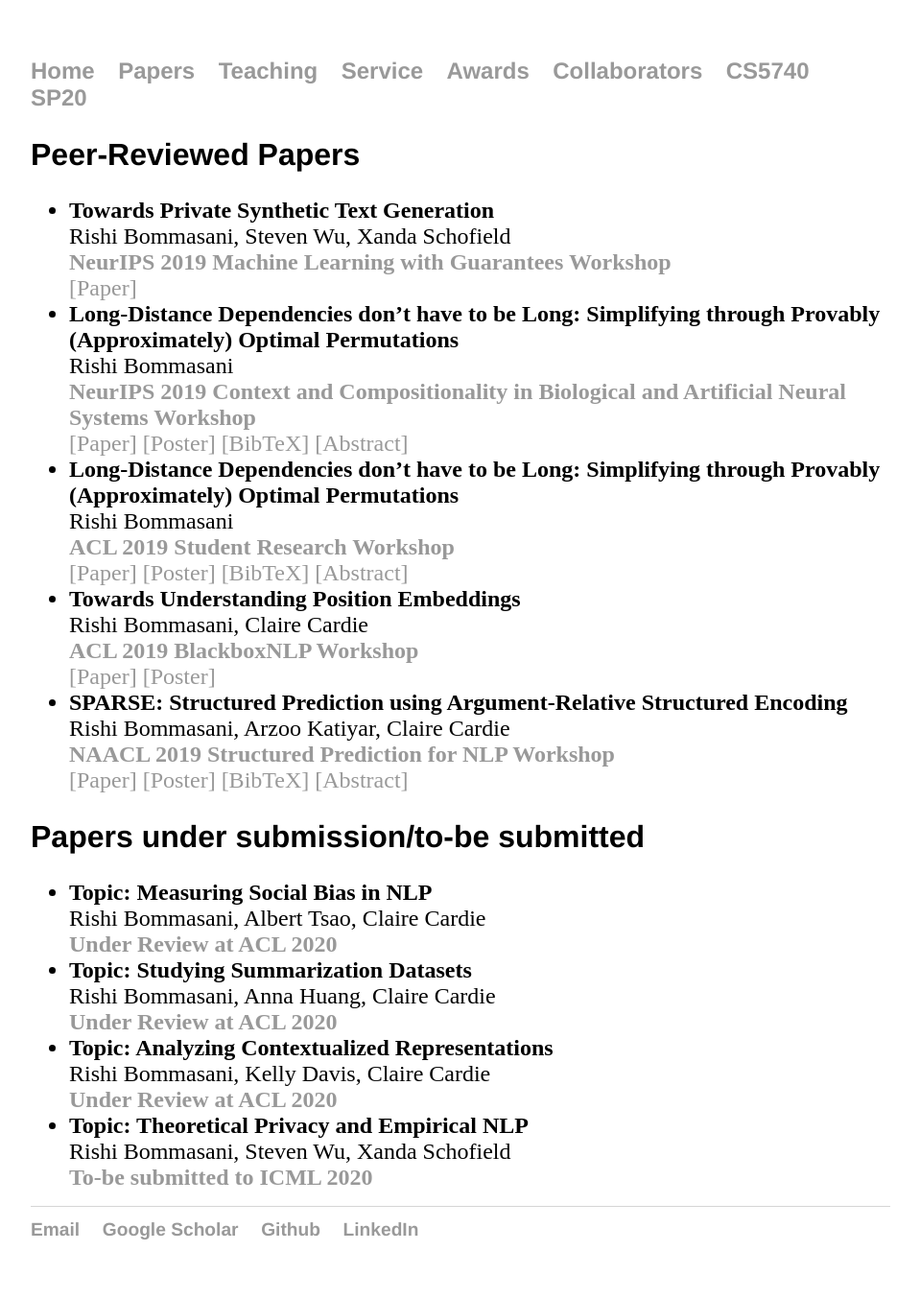
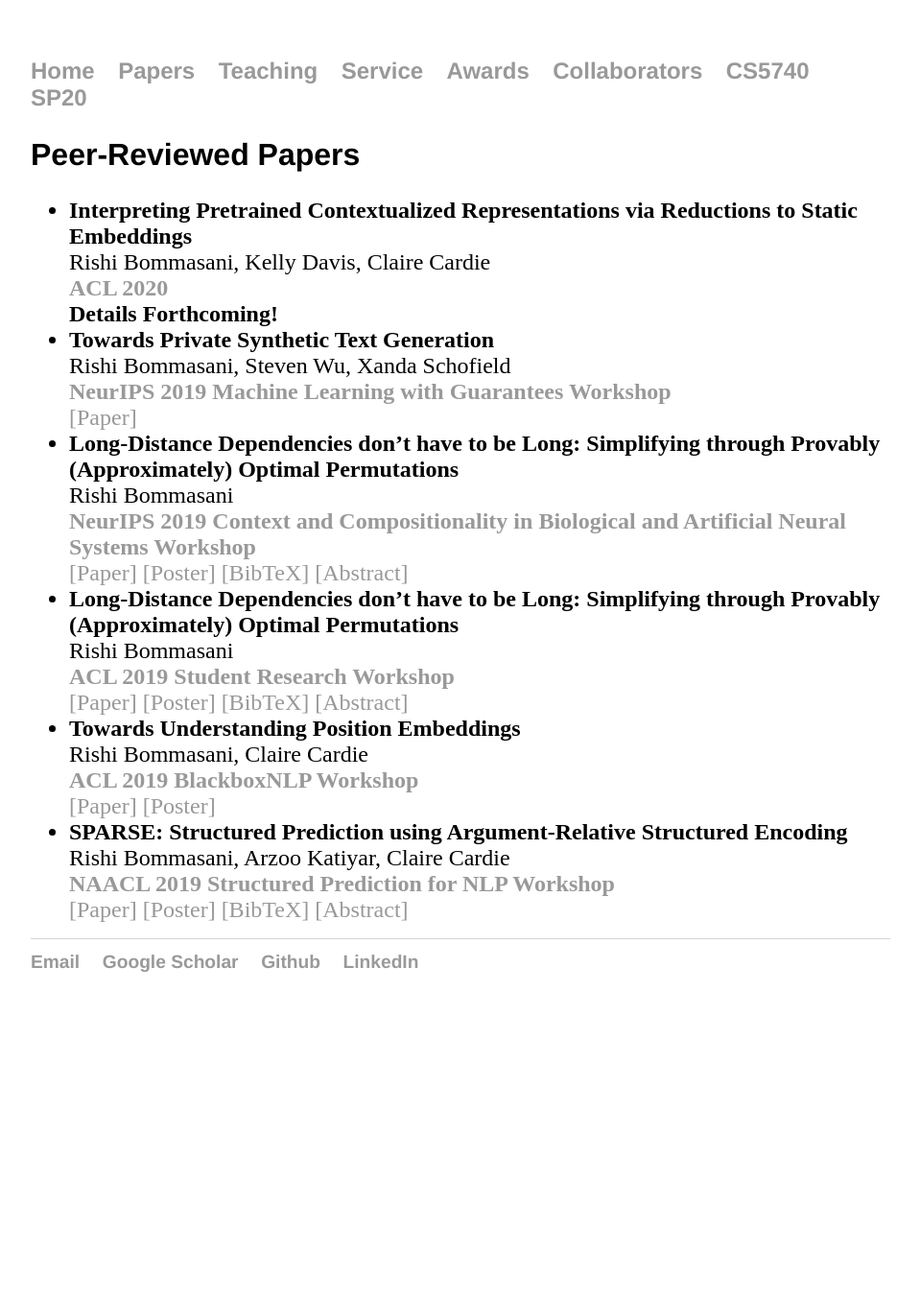
Before and after one commit to rishibommasani/rishibommasani.github.io, a Jekyll site: the page built from papers/index.html, in a window 1280 px wide. Shown: the whole page at 96% size, without its empty margins (160-1119 px from the left). Built offline with Jekyll 4.4.1, drawn with Linux system fonts in a browser that asks for light colours; after the commit the page ends 1074 px from its top, so only the background shows below that.

Commit message:
ACL 2020

```diff
--- a/papers/index.html
+++ b/papers/index.html
@@ -4,7 +4,11 @@ title: Papers
 ---
 	<h2>Peer-Reviewed Papers</h2>
 	  <ul>
-          <li><b> Towards Private Synthetic Text Generation </b>
+          <li><b> Interpreting Pretrained Contextualized Representations via Reductions to Static Embeddings </b>
+		  <br> Rishi Bommasani, Kelly Davis, Claire Cardie
+		  <br> <b> <a href="https://acl2020.org/">ACL 2020</a> </b>
+		  <br> <b> Details Forthcoming! </b>
+	  <li><b> Towards Private Synthetic Text Generation </b>
 		  <br> Rishi Bommasani, Steven Wu, Xanda Schofield
 		  <br> <b> <a href="https://sites.google.com/view/mlwithguarantees">NeurIPS 2019 Machine Learning with Guarantees Workshop</a> </b>
 		  <br> <a href="https://drive.google.com/file/d/1RGmvhkTCVovrzZY4jpSzSifepHJARfuG/view?usp=sharing">[Paper]</a> </li>
@@ -26,7 +30,7 @@ title: Papers
 		  <br> <a href="https://www.aclweb.org/anthology/W19-1503">[Paper]</a> <a href="https://drive.google.com/open?id=0BwHpOd64l_vAM1BwcVM3RE52S2h6b214d0x4bERfYjNnMHhR">[Poster]</a> <a href="https://www.aclweb.org/anthology/papers/W/W19/W19-1503.bib">[BibTeX]</a> <a href="https://www.aclweb.org/anthology/W19-1503/">[Abstract]</a></li>
 	  </ul>
 
-	<h2>Papers under submission/to-be submitted</h2>
+<!-- 	<h2>Papers under submission/to-be submitted</h2>
 	  <ul>
           <li><b> Topic: Measuring Social Bias in NLP </b>
 		  <br> Rishi Bommasani, Albert Tsao, Claire Cardie
@@ -40,4 +44,4 @@ title: Papers
           <li><b> Topic: Theoretical Privacy and Empirical NLP </b>
 		  <br> Rishi Bommasani, Steven Wu, Xanda Schofield
 		  <br> <b> <a href="https://icml.cc/Conferences/2020/Dates"> To-be submitted to ICML 2020</a> </b> </li>
-          </ul>
+          </ul> -->
```
